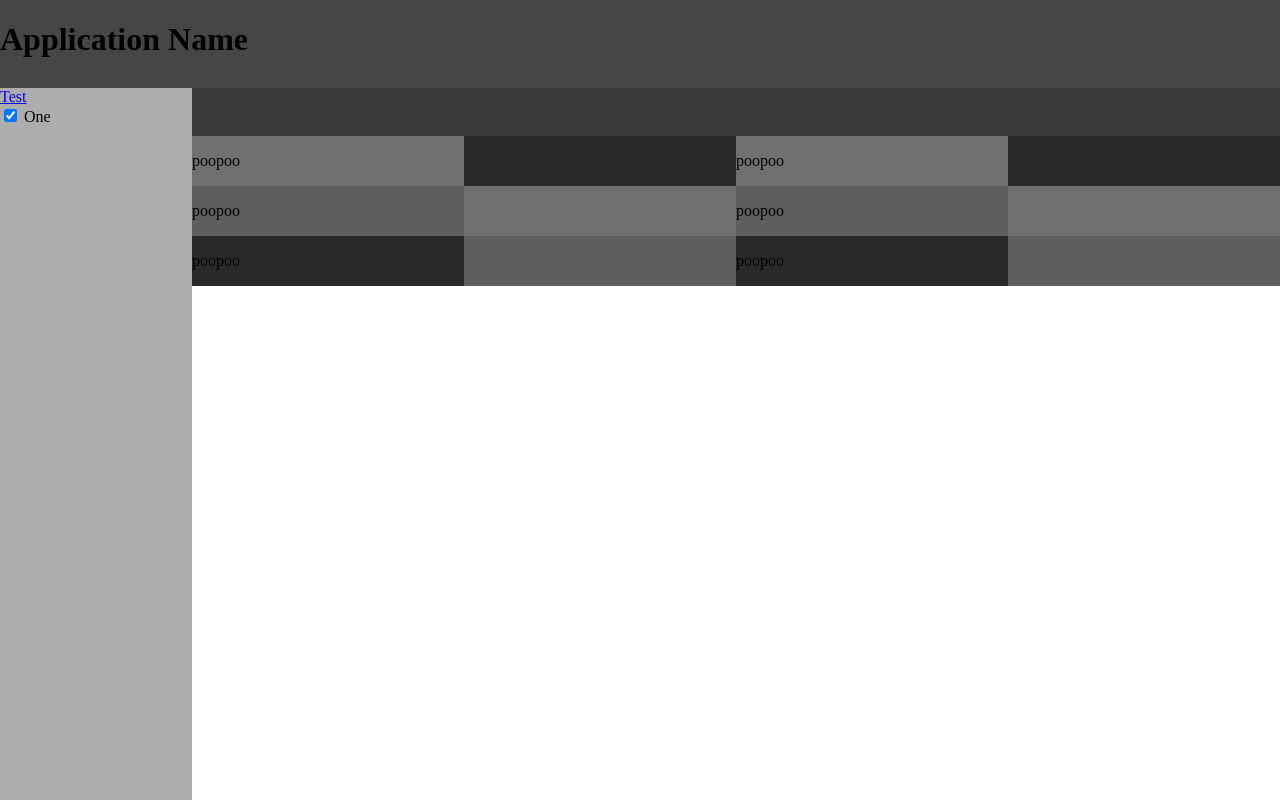
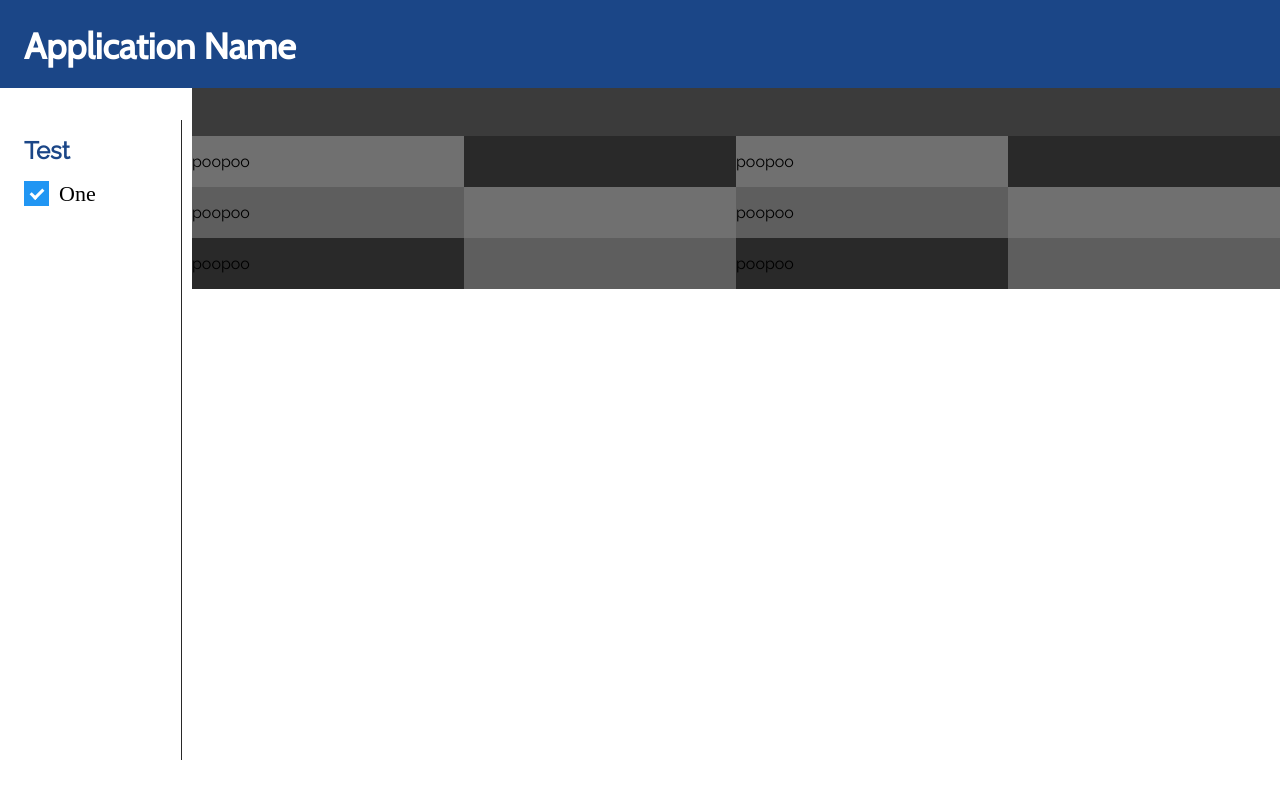
Before and after one commit to curtisho0718/IAT351, a PHP site: page /calendar.html in a window 1280 px wide. Run offline with PHP 8.4, Linux system fonts and the light colour scheme.

Commit message:
Styled checkbox and text

```diff
--- a/css/main.css
+++ b/css/main.css
@@ -1,5 +1,30 @@
 * {
   box-sizing: border-box;
+}
+
+h1 {
+  font-family: 'Cabin', sans-serif;
+  font-size: 2.25rem;
+  color: #FFFFFF;
+  padding: 0 0 0 1.5rem;
+}
+
+p {
+  font-family: 'Raleway', sans-serif;
+}
+
+a {
+  font-family: 'Raleway', sans-serif;
+  font-size: 1.5rem;
+  font-weight: bold;
+  text-decoration: none;
+  color: #1B4687;
+  transition-duration: 0.5s;
+}
+
+a:hover, a:focus {
+  color: #0A172B;
+  transition-duration: 0.25s;
 }
 
 header {
@@ -9,7 +34,7 @@ header {
   right: 0;
   height: 11vh;
   z-index: 10;
-  background-color: #464646;
+  background-color: #1B4687;
 }
 
 main {
@@ -24,7 +49,7 @@ main {
   height: 89vh;
   width: 15vw;
   left: 0;
-  background-color: #adadad;
+  background-color: #FFFFFF;
 }
 
 #right_nav {
@@ -94,6 +119,88 @@ main {
   background-color: #5e5e5e;
 }
 
+.vertical_line {
+  display: flex;
+  flex-direction: column;
+  width: 95%;
+  height: 80vh;
+  margin: 2rem 0 0 0;
+  padding: 1rem 0 0 1.5rem;
+  border-right: 1px solid #292929;
+}
+
+.checkbox_pair {
+  padding: 1rem 0 0 0;
+}
+
+/* Customize the label (the container) */
+.container {
+  display: block;
+  position: relative;
+  padding-left: 35px;
+  margin-bottom: 12px;
+  cursor: pointer;
+  font-size: 22px;
+  -webkit-user-select: none;
+  -moz-user-select: none;
+  -ms-user-select: none;
+  user-select: none;
+}
+
+/* Hide the browser's default checkbox */
+.container input {
+  position: absolute;
+  opacity: 0;
+  cursor: pointer;
+  height: 0;
+  width: 0;
+}
+
+/* Create a custom checkbox */
+.checkmark {
+  position: absolute;
+  top: 0;
+  left: 0;
+  height: 25px;
+  width: 25px;
+  background-color: #eee;
+}
+
+/* On mouse-over, add a grey background color */
+.container:hover input ~ .checkmark {
+  background-color: #ccc;
+}
+
+/* When the checkbox is checked, add a blue background */
+.container input:checked ~ .checkmark {
+  background-color: #2196F3;
+}
+
+/* Create the checkmark/indicator (hidden when not checked) */
+.checkmark:after {
+  content: "";
+  position: absolute;
+  display: none;
+}
+
+/* Show the checkmark when checked */
+.container input:checked ~ .checkmark:after {
+  display: block;
+}
+
+/* Style the checkmark/indicator */
+.container .checkmark:after {
+  left: 9px;
+  top: 5px;
+  width: 5px;
+  height: 10px;
+  border: solid white;
+  border-width: 0 3px 3px 0;
+  -webkit-transform: rotate(45deg);
+  -ms-transform: rotate(45deg);
+  transform: rotate(45deg);
+}
+
 /* Above code is for the calendar.html file ――――――――――――――――――――――――――――――――――――――――――――――――――――――――――――― */
 
 #calendar {
```
